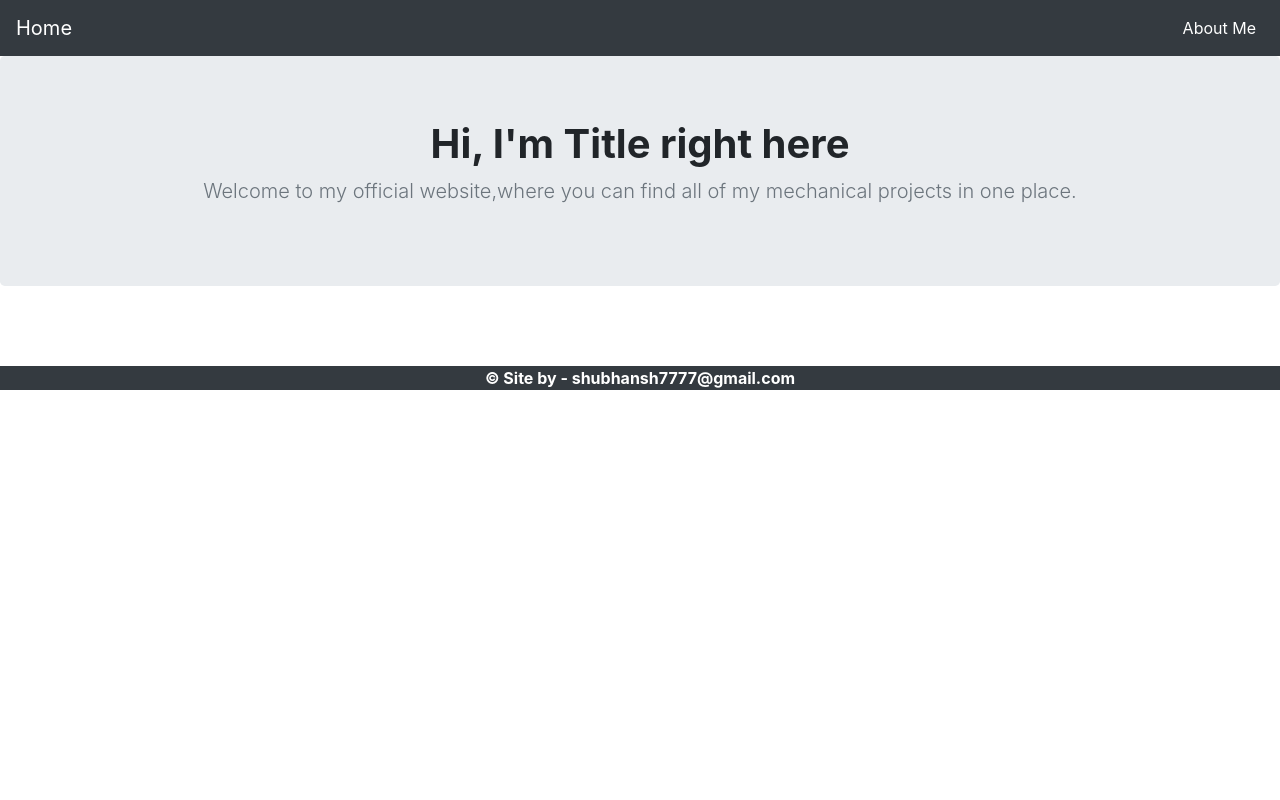
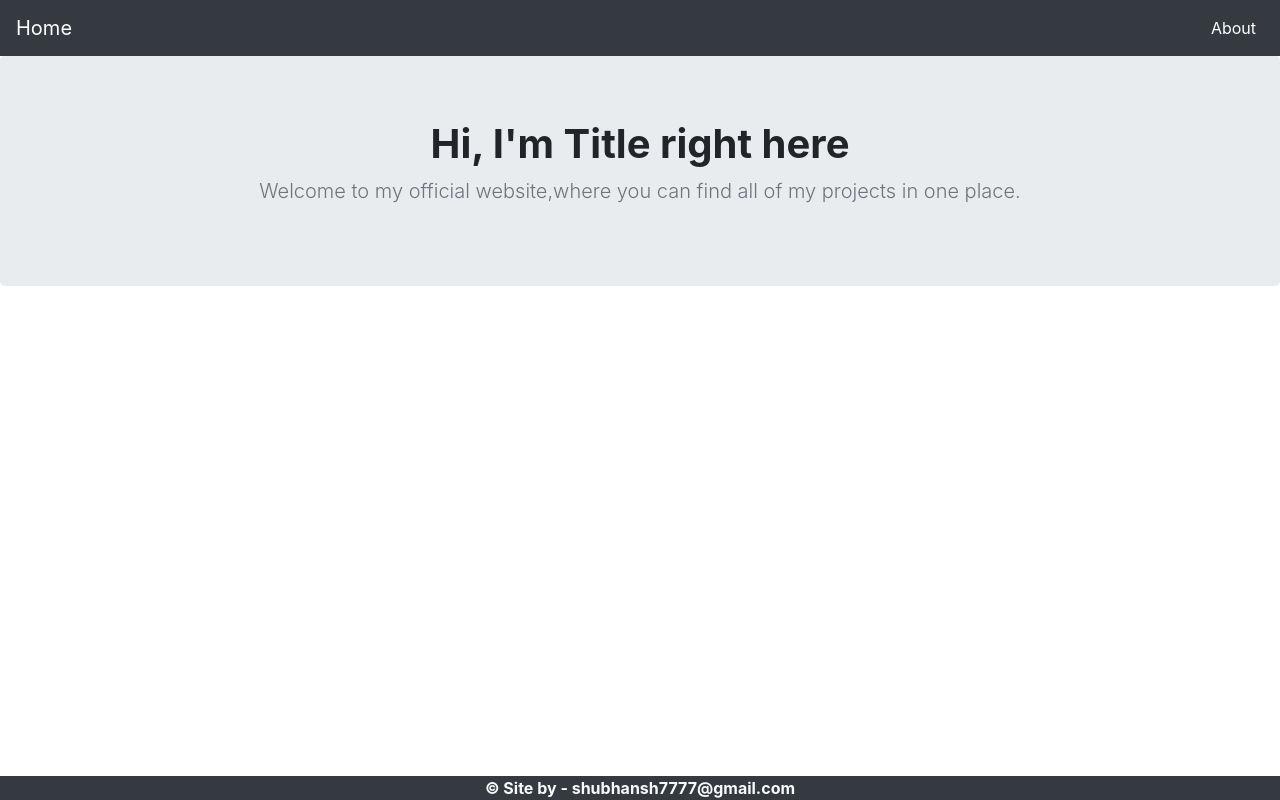
Before and after one commit to Shubhansh-Simple/Portfolio-Project, a Django app: template templates/base_template.html in a window 1280 px wide. Run offline with Django 3.2, Linux system fonts and the light colour scheme; the template is opened without the code that fills it, so the values that code supplies are empty; some libraries are stand-ins or nearby versions.

Commit message:
Update base_template.html

```diff
--- a/templates/base_template.html
+++ b/templates/base_template.html
@@ -3,6 +3,8 @@
 <head>
   {% load staticfiles %}
   <meta charset="utf-8">
+  <!-- Title bar icon -->
+  <link rel="icon" href="{% static 'portfolio-logo.png' %}" />
   <meta name="viewport" content="width=device-width, initial-scale=1, shrink-to-fit=no">
   <meta name="description" content="">
   <meta name="author" content="">
@@ -15,10 +17,9 @@
   </title>
 
   <!-- Bootstrap core CSS -->
-  <link rel="stylesheet"
-        href="https://maxcdn.bootstrapcdn.com/bootstrap/4.0.0/css/bootstrap.min.css"
-        integrity="sha384-Gn5384xqQ1aoWXA+058RXPxPg6fy4IWvTNh0E263XmFcJlSAwiGgFAW/dAiS6JXm"
-        crossorigin="anonymous">
+  <link rel="stylesheet" href="https://maxcdn.bootstrapcdn.com/bootstrap/4.0.0/css/bootstrap.min.css"
+                         integrity="sha384-Gn5384xqQ1aoWXA+058RXPxPg6fy4IWvTNh0E263XmFcJlSAwiGgFAW/dAiS6JXm"
+                         crossorigin="anonymous">
 
   <style>
     .marketing .col-lg-4 {
@@ -35,15 +36,27 @@
       margin-left: .75rem;
     }
 
-    .table>tbody>tr>td,
-    .table>tbody>tr>th {
-      border-top: none;
+    html,body{
+        min-height: 100vh;
+        display: flex;
+        flex-direction: column;
     }
+
+    .tools{
+        padding-left   : 5px;
+        padding-right  : 5px;
+        padding-top    : 1px;
+        padding-bottom : 1px;
+      }
 
     .footer {
             margin-top: auto;
     }
 
+    .table>tbody>tr>td,
+    .table>tbody>tr>th {
+      border-top: none;
+    }
   </style>
 
 </head>
@@ -52,32 +65,27 @@
 
   <header>
     <nav class="navbar navbar-expand-lg navbar-dark bg-dark">
-      <a class="navbar-brand"
-          href="{% block home_url %}#{% endblock home_url %}">
-        Home
-      </a>
+      <a class="navbar-brand" href="{% block home_url %}#{% endblock home_url %}">Home</a>
 
       <button class="navbar-toggler"
               type="button"
               data-toggle="collapse"
               data-target="#navbarNavAltMarkup"
-              aria-controls="navbarNavAltMarkup"
-              aria-expanded="false"
-              aria-label="Toggle navigation">
+              aria-controls="navbarNavAltMarkup" aria-expanded="false" aria-label="Toggle navigation">
 
         <span class="navbar-toggler-icon"></span>
       </button>
-
       <div class="collapse navbar-collapse" id="navbarNavAltMarkup">
         <div class="navbar-nav ml-auto">
           <a class="nav-item nav-link active"
             href="{% block about_me_link %}#{% endblock about_me_link %}" >
-            About Me
+            About
           </a>
         </div>
       </div>
     </nav>
   </header>
+
 
   <main role="main">
     {% block profile %}
@@ -88,10 +96,11 @@
               Hi, I'm
               {% block jumbotron_title %}
                 Title right here
-              {% endblock jumbotron_title %}
+              {% endblock%}
             </b>
           </h1>
-          <p class="lead text-muted">Welcome to my official website,where you can find all of my mechanical projects in one place.</p>
+          <p class="lead text-muted">Welcome to my official website,where you can find all of my
+             {% block subject %} {% endblock subject %} projects in one place.</p>
           <p>
             {% block email_button %}
             {% endblock email_button %}
@@ -110,12 +119,10 @@
   {% block our_client %}
   {% endblock %}
 
-  <br>
-  <br>
-  <footer>
-    </ br>
-    </ br>
-    <div class="footer text-center bg-dark text-white">
+  <footer class="footer">
+    <br>
+    <br>
+    <div class="text-center text-light bg-dark">
       <b>© Site by - shubhansh7777@gmail.com</b>
     </div>
   </footer>
```
